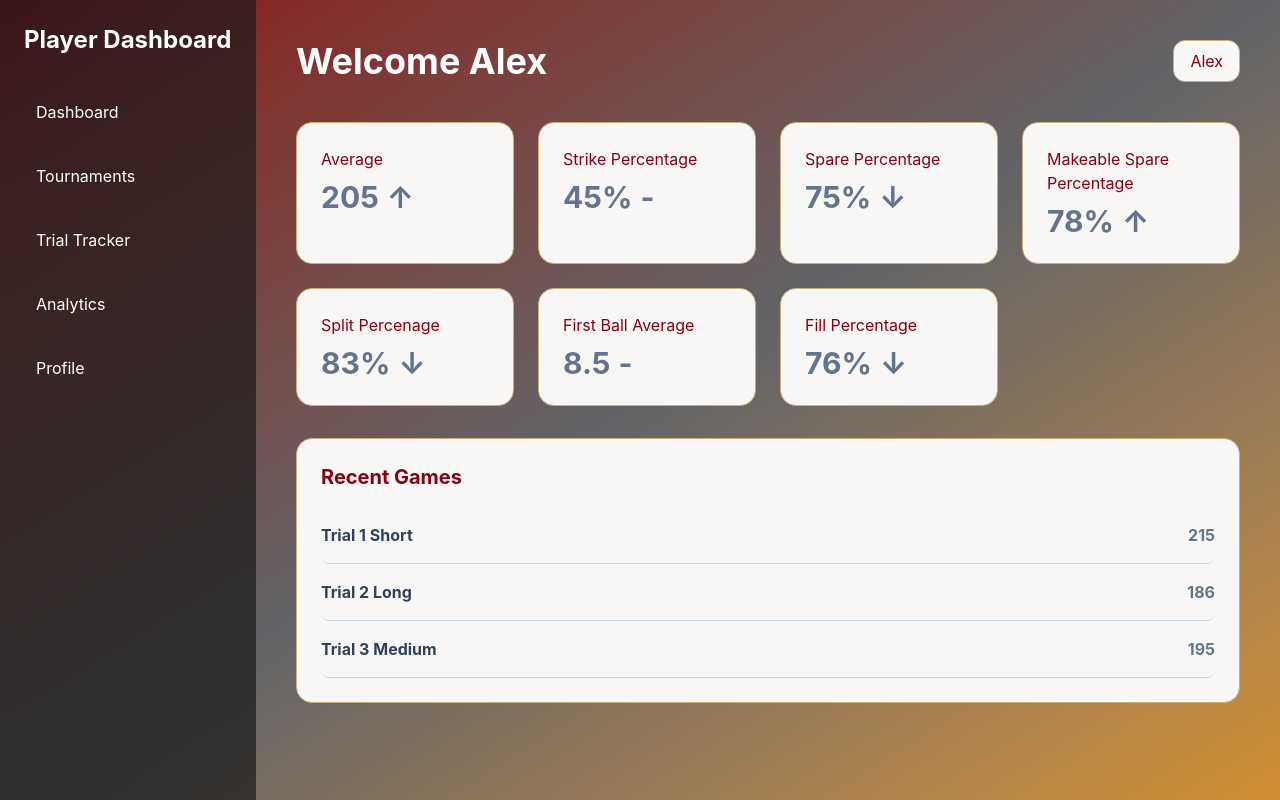
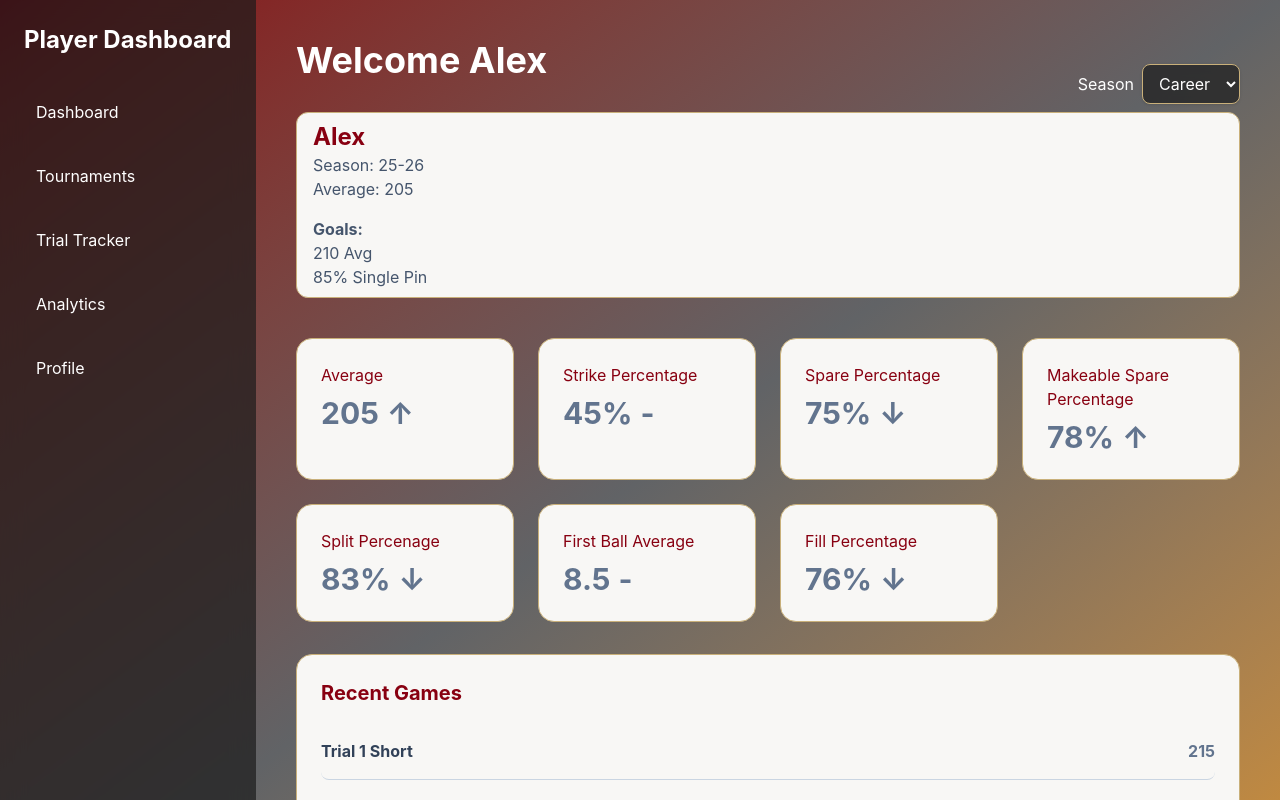
Before and after one commit to aldufour1019/dashboard, a React (Vite) app: page / in a window 1280 px wide. Shown: the top 800 px of the page. Built offline with nearby package versions, Linux system fonts and the light colour scheme.

Commit message:
Added Profile Card and Season Dropdown. Dropdown doesn't do anything at the moment. Just there as a placeholder.

```diff
--- a/src/App.jsx
+++ b/src/App.jsx
@@ -2,6 +2,7 @@ import './App.css'
 import StatsSection from './components/StatsSection'
 import Sidebar from './components/Sidebar'
 import RecentGames from './components/RecentGames'
+import ProfileCard from './components/ProfileCard.jsx'
 
 const bowler = {
   name:"Alex"
@@ -15,14 +16,16 @@ function App() {
  <Sidebar />
   <div className="flex-1 p-10">
     <div className="flex justify-between items-center">
-  <h1 className="text-4xl font-bold">Welcome {bowler.name}</h1>
-
-  <div className="bg-[#F8F7F5] border border-[#C9B07A] px-4 py-2 rounded-xl">
-    <p className="text-[#880011]">
-      Alex
-    </p>
-  </div>
+  <h1 className="text-4xl font-bold mb-8">Welcome {bowler.name}</h1>
+   <div className="mt-4"><label className="text-[#FFFFFF] mr-2">Season</label>
+    <select className="bg-[#1c1c1c]/70 backdrop-blur-md border border-[#c9B07A] rounded-lg px-3 py-2 text-[#FFFFFF] shadow-sm">
+    <option>Career</option>
+    <option>26-27</option>
+    <option>25-26</option>
+    </select>
+    </div>
 </div>
+<ProfileCard />
    <StatsSection />
    <RecentGames />
   </div>
--- /dev/null
+++ b/src/components/ProfileCard.jsx
@@ -0,0 +1,29 @@
+function ProfileCard(){
+    const profile =
+        {
+            name:"Alex",
+            season:"25-26",
+            average:"205",
+            goals: [
+                "210 Avg",
+                "85% Single Pin"
+            ]
+        }
+
+
+return (
+    <div className="bg-[#F8F7F5] border border-[#C9B07A] px-4 py-2 rounded-xl">
+    <h2 className="text-[#880011] text-2xl font-bold">
+      {profile.name}
+    </h2>
+    <p className = "text-slate-600">Season: {profile.season}</p>
+    <p className = "text-slate-600">Average: {profile.average}</p>
+    <h3 className="text-slate-600 mt-4 font-bold">Goals:</h3>
+    {profile.goals.map((goal,index)=>(
+        <p  className = "text-slate-600" key={index}>{goal}</p>
+    ))
+    }
+  </div>
+)
+}
+export default ProfileCard
```
